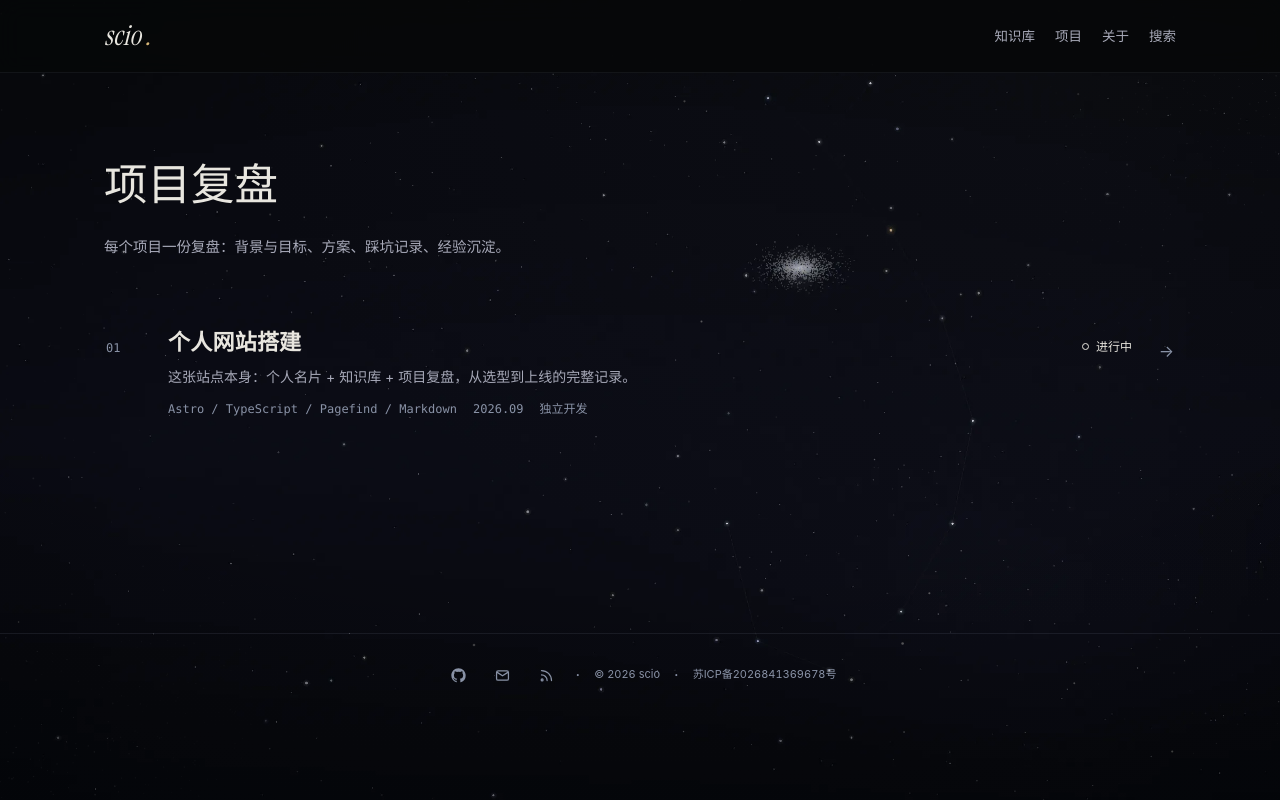
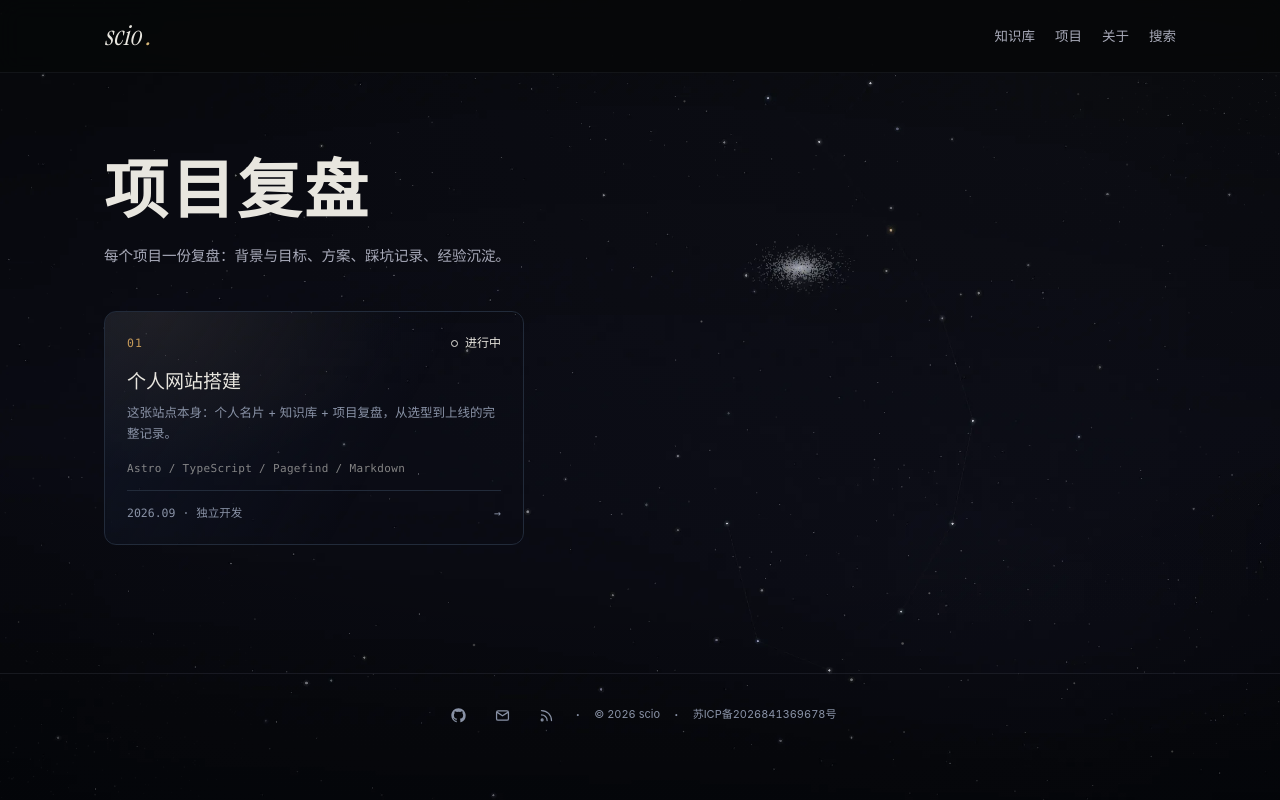
Before and after one commit to bugisGod/know-nothing-about, an Astro site: page /projects in a window 1280 px wide. Built offline with nearby package versions, Linux system fonts and the light colour scheme; Astro itself is replaced by a stand-in of ours.

Commit message:
sync: 项目页卡片化重构 + 全站页头标题对齐知识库标准

```diff
--- a/src/components/SkyBand.astro
+++ b/src/components/SkyBand.astro
@@ -23,12 +23,12 @@ const { compact = false, reading = false } = Astro.props;
   }
   .sky-band :global(h1) {
     max-width: 740px;
-    font-family: var(--font-display);
-    font-size: clamp(30px, 3.4vw, 44px);
-    font-weight: 400;
-    line-height: 1.4;
+    /* ★ 与知识库页标题同一标准（无衬线粗体大字号），全站页头一致 */
+    font-size: clamp(40px, 5vw, 64px);
+    font-weight: 700;
+    line-height: 1.1;
     margin: 14px 0 18px;
-    letter-spacing: 0;
+    letter-spacing: 0.04em;
     text-wrap: balance;
   }
   .sky-band :global(.page-desc) {
--- a/src/pages/projects/index.astro
+++ b/src/pages/projects/index.astro
@@ -1,6 +1,7 @@
 ---
 import Base from "../../layouts/Base.astro";
 import SkyBand from "../../components/SkyBand.astro";
+import { PROJECT_COLOR } from "../../config";
 import { getCollection } from "astro:content";
 
 const projects = (
@@ -9,6 +10,10 @@ const projects = (
 
 const statusKey = (s: string) =>
   ({ 进行中: "ongoing", 已完成: "done", 已归档: "archived" })[s] ?? "done";
+const fmtDate = (d: Date) => {
+  const x = new Date(d);
+  return `${x.getFullYear()}.${String(x.getMonth() + 1).padStart(2, "0")}`;
+};
 ---
 
 <Base title="项目复盘" description="做过的项目、踩过的坑与沉淀的经验">
@@ -19,32 +24,106 @@ const statusKey = (s: string) =>
     </p>
   </SkyBand>
   <div class="container">
-    <div class="proj-list">
+    <div class="proj-grid">
       {projects.map((p, i) => (
-        <a class="proj-row" href={`/projects/${p.id}/`}>
-          <span class="num">{String(i + 1).padStart(2, "0")}</span>
-          <div class="body">
-            <div class="head">
-              <h3>{p.data.title}</h3>
-              <span
-                class:list={["status", `status--${statusKey(p.data.status)}`]}
-              >
-                <i class="dot" />
-                {p.data.status}
-              </span>
-            </div>
-            <p class="desc">{p.data.description}</p>
-            <p class="meta">
-              <span>{p.data.tech.join(" / ")}</span>
-              {p.data.period && <span>{p.data.period}</span>}
-              {p.data.role && <span>{p.data.role}</span>}
-            </p>
+        <a class="proj-card" href={`/projects/${p.id}/`} style={`--tc: ${PROJECT_COLOR}`}>
+          <div class="pc-top">
+            <span class="pc-num">{String(i + 1).padStart(2, "0")}</span>
+            <span class:list={["status", `status--${statusKey(p.data.status)}`]}>
+              <i class="dot" />
+              {p.data.status}
+            </span>
           </div>
-          <span class="arrow" aria-hidden="true">
-            →
-          </span>
+          <h3>{p.data.title}</h3>
+          <p class="pc-desc">{p.data.description}</p>
+          <div class="pc-tech">{p.data.tech.join(" / ")}</div>
+          <div class="pc-foot">
+            <span>{[p.data.period, p.data.role].filter(Boolean).join(" · ")}</span>
+            <span class="pc-arrow" aria-hidden="true">→</span>
+          </div>
         </a>
       ))}
     </div>
   </div>
 </Base>
+
+<style>
+  /* ===== 项目卡片网格（参考知识库专题卡视觉语言，不带星图）===== */
+  .proj-grid {
+    display: grid;
+    grid-template-columns: repeat(auto-fill, minmax(320px, 420px));
+    gap: 18px;
+    padding-bottom: 40px;
+  }
+  .proj-card {
+    display: flex;
+    flex-direction: column;
+    padding: 20px 22px;
+    border: 1px solid var(--border);
+    border-radius: 12px;
+    background:
+      radial-gradient(ellipse 60% 70% at 12% 0%, color-mix(in srgb, var(--tc) 7%, transparent), transparent),
+      linear-gradient(120deg, #141d3088, transparent 65%);
+    transition: border-color 0.3s ease, transform 0.3s ease;
+  }
+  .proj-card:hover {
+    border-color: color-mix(in srgb, var(--tc) 45%, transparent);
+    transform: translateY(-2px);
+  }
+  .pc-top {
+    display: flex;
+    align-items: center;
+    justify-content: space-between;
+    margin-bottom: 12px;
+  }
+  .pc-num {
+    font-family: var(--mono);
+    font-size: 11.5px;
+    letter-spacing: 0.1em;
+    color: color-mix(in srgb, var(--tc) 75%, transparent);
+  }
+  .proj-card h3 {
+    margin: 0 0 8px;
+    font: 400 19px var(--font-display);
+    color: var(--text);
+  }
+  .pc-desc {
+    margin: 0 0 14px;
+    font-size: 12.5px;
+    line-height: 1.7;
+    color: var(--muted);
+    flex: 1;
+  }
+  .pc-tech {
+    font-family: var(--mono);
+    font-size: 11px;
+    letter-spacing: 0.03em;
+    color: color-mix(in srgb, var(--text) 55%, transparent);
+    margin-bottom: 12px;
+  }
+  .pc-foot {
+    display: flex;
+    align-items: center;
+    justify-content: space-between;
+    padding-top: 12px;
+    border-top: 1px solid var(--border);
+    font-family: var(--mono);
+    font-size: 11.5px;
+    color: var(--muted);
+  }
+  .pc-arrow {
+    color: var(--muted);
+    transition: color 0.25s ease, transform 0.25s ease;
+  }
+  .proj-card:hover .pc-arrow {
+    color: var(--tc);
+    transform: translateX(4px);
+  }
+  .proj-card:hover h3 {
+    color: color-mix(in srgb, var(--tc) 30%, var(--text));
+  }
+  .proj-card h3 { transition: color 0.25s ease; }
+  @media (max-width: 760px) {
+    .proj-grid { grid-template-columns: 1fr; }
+  }
+</style>
--- a/src/styles/global.css
+++ b/src/styles/global.css
@@ -218,11 +218,11 @@ button {
 
 /* ===== 页面标题 / 小节 ===== */
 .page-title {
-  font-family: var(--font-display);
-  font-weight: 600;
-  font-size: clamp(36px, 4.5vw, 44px);
-  letter-spacing: 0.01em;
-  line-height: 1.25;
+  /* ★ 与知识库页标题同一标准 */
+  font-weight: 700;
+  font-size: clamp(40px, 5vw, 64px);
+  letter-spacing: 0.04em;
+  line-height: 1.1;
   margin: 10px 0 12px;
   text-wrap: balance;
 }
```
